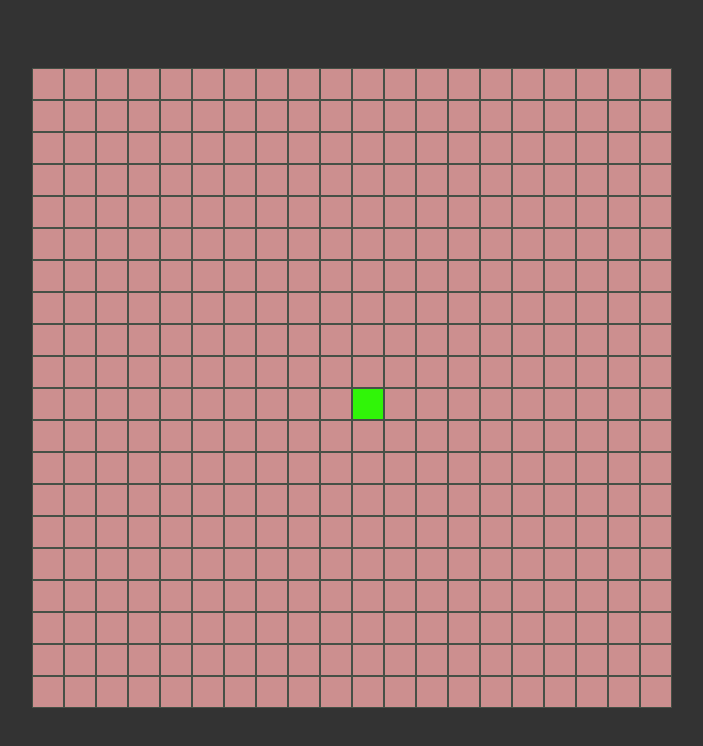
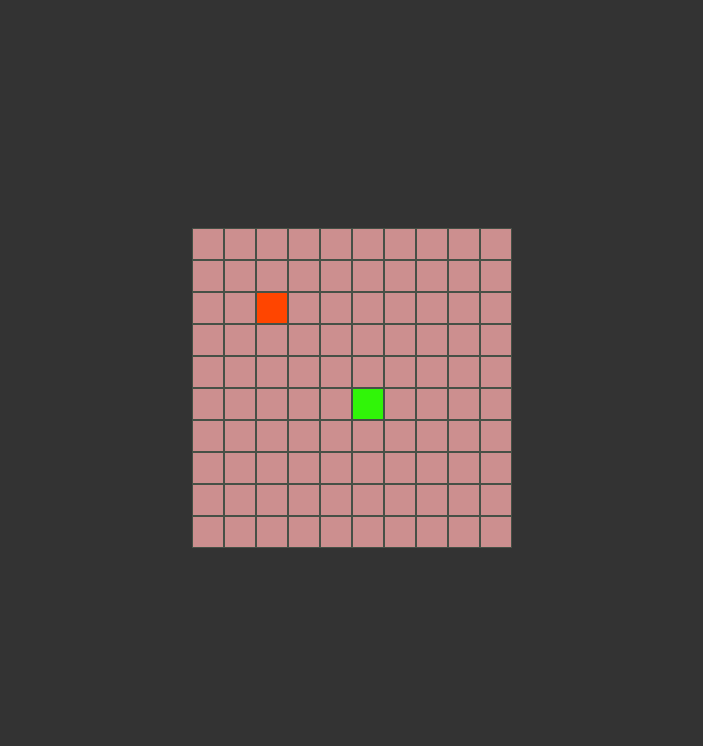
Before and after one commit to shevtsov-dmitry/snake-game, a plain HTML site: page index.html in a window 1280 px wide. Shown: the whole page, without its empty margins (288-991 px from the left). Drawn offline with nearby package versions, Linux system fonts and the light colour scheme; files that its build step writes are made by us from their sources.

Commit message:
feat: randomly spawn apples on map and snake increases size when eats an apple

```diff
--- a/purejs.js
+++ b/purejs.js
@@ -1,9 +1,9 @@
 const field = document.querySelector('.container')
 
-const FIELD_SIZE = 20
+const FIELD_SIZE = 10
 const CELL_SIZE = 30
 
-function constructHtmlField(FIELD_SIZE){
+function constructHtmlField(FIELD_SIZE) {
     let html = ""
     for (let index = 0; index < FIELD_SIZE; index++) {
         html += '<ul>'
@@ -24,13 +24,21 @@ let rows = field.children
 let y = FIELD_SIZE / 2
 let x = y
 let snakeHead = rows[y].children[x]
+let apple = randomizeApplePosition()
+
+function randomizeApplePosition(){
+    let apl = rows[FIELD_SIZE - Math.floor(Math.random() * FIELD_SIZE)]
+        .children[FIELD_SIZE - Math.floor(Math.random() * FIELD_SIZE)];
+    if(apl.classList.contains('snake-head')) randomizeApplePosition()
+    apl.classList.add('apple')
+    return apl
+}
 
 snakeHead.classList.add('snake-head')
-
 // movement
-let movingRight = false, movingLeft = false, movingUp = false , movingDown = false
+let movingRight = false, movingLeft = false, movingUp = false, movingDown = false
 document.addEventListener('keydown', (event) => {
-    switch (event.key){
+    switch (event.key) {
         case "ArrowUp":
             movingUp = true, movingLeft = false,
                 movingDown = false, movingRight = false
@@ -52,27 +60,33 @@ document.addEventListener('keydown', (event) => {
 
 
 let snakeHeadChildren = []
+console.log(snakeHeadChildren)
 
-console.log(snakeHeadChildren)
-setInterval(() => {
-    if(movingUp) {
+function changeXandYonMovement() {
+    // moving inputs action to change X and Y
+    if (movingUp) {
         y--
         // rows[y + 1].children[x].classList.remove('snake-head');
     }
-    if(movingDown){
+    if (movingDown) {
         y++
         // rows[y - 1].children[x].classList.remove('snake-head');
     }
-    if(movingLeft) {
+    if (movingLeft) {
         x--
         // rows[y].children[x + 1].classList.remove('snake-head');
     }
-    if(movingRight) {
+    if (movingRight) {
         x++
         // rows[y].children[x - 1].classList.remove('snake-head');
     }
+}
 
-    if(!snakeHeadChildren.includes(rows[y].children[x]) )
+setInterval(() => {
+    changeXandYonMovement();
+
+    // If statement makes one field sell not to add itself to @snakeHeadChildren continuously
+    if (!snakeHeadChildren.includes(rows[y].children[x]))
         snakeHeadChildren.push(rows[y].children[x])
 
     for (const snakeHeadChild of snakeHeadChildren) {
@@ -84,19 +98,22 @@ setInterval(() => {
     for (let i = 0; i < FIELD_SIZE; i++) {
         for (let j = 0; j < FIELD_SIZE; j++) {
             const element = rows[i].children[j]
-            if(element.classList.contains('snake-head')
-                && !snakeHeadChildren.includes(element) ) element.classList.remove('snake-head')
+            if (element.classList.contains('snake-head')
+                && !snakeHeadChildren.includes(element)) element.classList.remove('snake-head')
+
+            // make snake longer when it eats an apple
+            if (element.classList.contains('snake-head') && element.classList.contains('apple')) {
+                element.classList.remove('apple')
+                apple = randomizeApplePosition()
+                snakeHeadChildren.push(rows[y].children[x])
+
             }
         }
-    if(snakeHeadChildren.length != 1) snakeHeadChildren.shift()
-}, 500)
+    }
+    if (snakeHeadChildren.length != 1) snakeHeadChildren.shift()
 
-// spawn apple
+    apple.classList.add('apple')
+    // console.log("apple: " + apple);
 
 
-function spawnApple(){
-    let apple = rows[y + 2].children[x + 2]
-    apple.classList.add('.apple')
-}
-
-spawnApple()
+}, 500)
--- a/style.sass
+++ b/style.sass
@@ -32,3 +32,9 @@ body
 
 .snake-head
     background-color: #30f508 !important
+
+.apple
+    background-color: orangered !important
+
+.snake-ending
+    background-color: red
```
Lines whose indentation alone changed are shown as unchanged.
